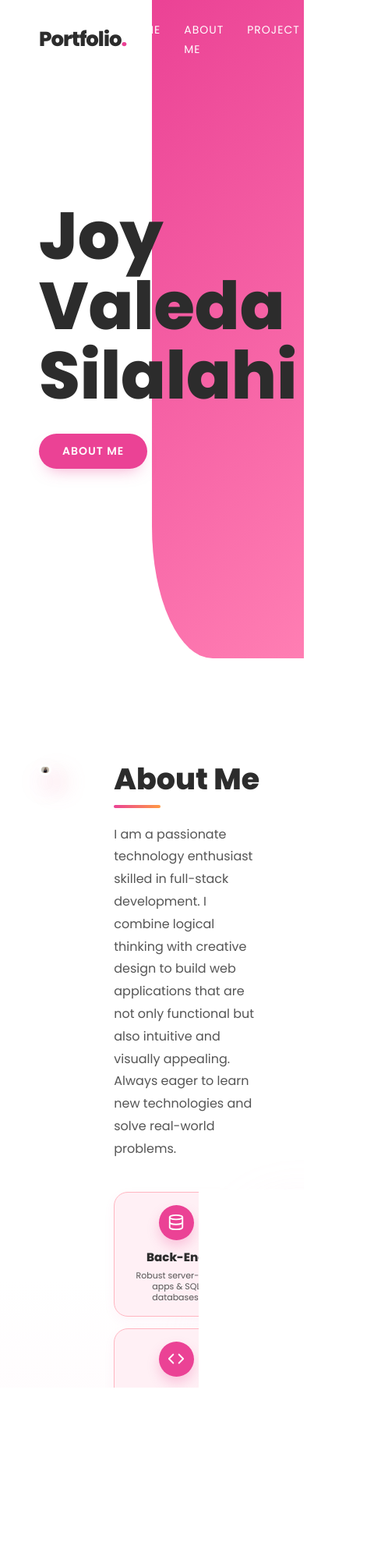
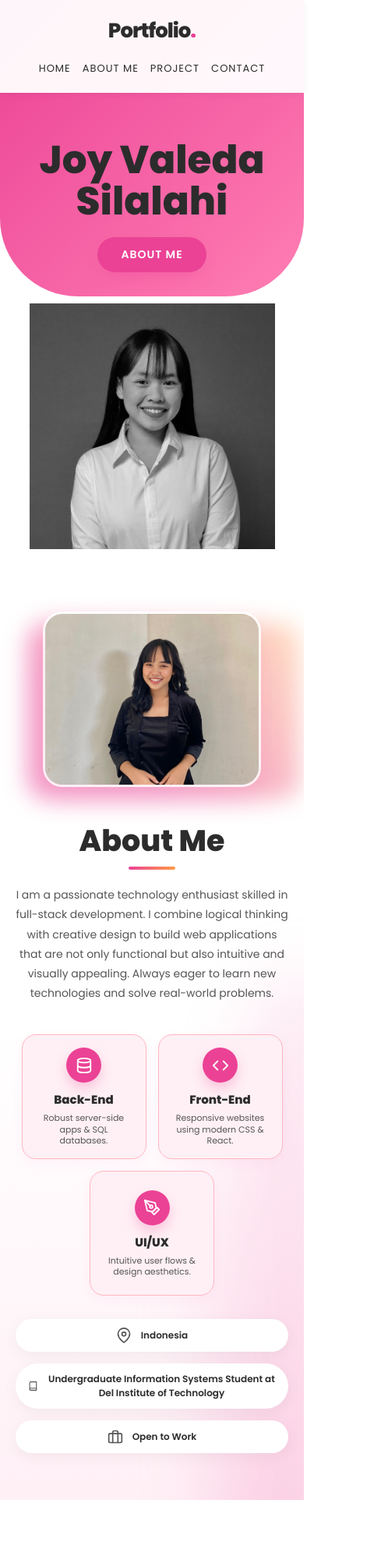
Before and after one commit to JoySilalahi/JoySilalahi.github.io, a plain HTML site: page index.html in a window 390 px wide. Shown: the top 2000 px of the page at 78% size, 489 px wide, since content can reach past the window. After the commit the page ends 1923 px from the top, so only its background shows below. Drawn offline with Linux system fonts and the light colour scheme.

Commit message:
fix mobile responsive

```diff
--- a/style.css
+++ b/style.css
@@ -17,13 +17,24 @@
     font-family: 'Poppins', sans-serif;
 }
 
+/* PENGAMAN: Agar gambar tidak meledak ukurannya */
 img {
     max-width: 100%;
+    height: auto;
     display: block;
 }
 
-html { scroll-behavior: smooth; }
-body { background-color: #fff; overflow-x: hidden; color: var(--text-dark); }
+html {
+    scroll-behavior: smooth;
+}
+
+body {
+    background-color: #fff;
+    /* PENTING: Mencegah scroll samping di HP */
+    overflow-x: hidden;
+    width: 100%;
+    color: var(--text-dark);
+}
 
 /* =========================================
    2. HEADER & DEKORASI
@@ -138,115 +149,149 @@ nav a:hover { opacity: 0.8; }
     color: var(--text-gray); line-height: 1.8; margin-bottom: 40px; font-size: 16px;
 }
 
-/* --- FIX: UKURAN MINI CARDS (SQUARE 160px) --- */
+/* MINI CARDS (Square Fixed) */
 .mini-cards {
-    display: flex;
-    gap: 15px;
-    flex-wrap: wrap;
+    display: flex; gap: 15px; flex-wrap: wrap;
 }
 
 .card-item {
-    /* MENGUNCI UKURAN KOTAK */
-    width: 160px;
-    height: 160px;
-
-    background-color: var(--card-pink-bg);
-    border: 1px solid var(--card-pink-border);
-    border-radius: 18px;
-
-    /* Pengaturan Isi Tengah */
-    padding: 15px;
-    display: flex;
-    flex-direction: column;
-    justify-content: center;
-    align-items: center;
-    text-align: center;
-
-    box-shadow: 0 5px 15px rgba(235, 66, 149, 0.05);
-    transition: all 0.3s ease;
+    width: 160px; height: 160px;
+    background-color: var(--card-pink-bg); border: 1px solid var(--card-pink-border);
+    border-radius: 18px; padding: 15px;
+    display: flex; flex-direction: column; justify-content: center; align-items: center; text-align: center;
+    box-shadow: 0 5px 15px rgba(235, 66, 149, 0.05); transition: all 0.3s ease;
 }
-
 .card-item:hover {
-    transform: translateY(-5px);
-    background-color: #fff;
-    border-color: var(--primary-pink);
+    transform: translateY(-5px); background-color: #fff; border-color: var(--primary-pink);
     box-shadow: 0 15px 30px rgba(235, 66, 149, 0.15);
 }
-
 .card-icon {
-    width: 45px;
-    height: 45px;
-    background-color: var(--primary-pink);
-    border-radius: 50%;
-    display: flex;
-    align-items: center;
-    justify-content: center;
-    margin: 0 auto 10px;
+    width: 45px; height: 45px; background-color: var(--primary-pink);
+    border-radius: 50%; display: flex; align-items: center; justify-content: center; margin-bottom: 10px;
     box-shadow: 0 8px 15px rgba(235, 66, 149, 0.25);
 }
+.card-icon svg { stroke: #fff; width: 22px; height: 22px; }
+.card-item h4 { font-size: 15px; font-weight: 700; color: var(--text-dark); margin-bottom: 5px; }
+.card-item p { font-size: 11px; color: var(--text-gray); line-height: 1.3; margin-bottom: 0; padding: 0 2px; }
 
-.card-icon svg {
-    stroke: #fff;
-    width: 22px;
-    height: 22px;
-}
-
-.card-item h4 {
-    font-size: 15px;
-    font-weight: 700;
-    color: var(--text-dark);
-    margin-bottom: 5px;
-}
-
-.card-item p {
-    font-size: 11px;
-    color: var(--text-gray);
-    line-height: 1.3;
-    margin-bottom: 0;
-    padding: 0 2px;
-}
-
-/* --- ABOUT INFO (STACKED PILLS DENGAN HOVER) --- */
+/* ABOUT INFO (STACKED PILLS) */
 .about-info {
-    width: 100%;
-    margin-top: 30px;
-    display: flex;
-    flex-direction: column; /* Susun ke bawah */
-    align-items: flex-start;
-    gap: 15px;
+    width: 100%; margin-top: 30px;
+    display: flex; flex-direction: column; align-items: flex-start; gap: 15px;
 }
 
 .info-item {
-    display: inline-flex;
-    align-items: center;
-    gap: 12px;
-    background-color: #fff;
-    padding: 12px 25px;
-    border-radius: 50px;
-    font-size: 14px;
-    font-weight: 600;
-    color: var(--text-dark);
-    box-shadow: 0 5px 20px rgba(0, 0, 0, 0.05);
-    transition: all 0.3s ease;
-
-    /* Border transparan default */
+    display: inline-flex; align-items: center; gap: 12px;
+    background-color: #fff; padding: 12px 25px; border-radius: 50px;
+    font-size: 14px; font-weight: 600; color: var(--text-dark);
+    box-shadow: 0 5px 20px rgba(0, 0, 0, 0.05); transition: all 0.3s ease;
     border: 1px solid transparent;
 }
+.info-item svg { stroke: #555; transition: 0.3s ease; }
 
-/* Warna icon default (abu) */
-.info-item svg {
-    stroke: #555;
-    transition: 0.3s ease;
-}
-
-/* EFEK HOVER: Muncul border pink & text pink */
 .info-item:hover {
     transform: translateX(5px);
-    border: 1px solid var(--primary-pink);
-    color: var(--primary-pink);
+    border: 1px solid var(--primary-pink); color: var(--primary-pink);
     box-shadow: 0 8px 25px rgba(235, 66, 149, 0.15);
 }
+.info-item:hover svg { stroke: var(--primary-pink); }
 
-.info-item:hover svg {
-    stroke: var(--primary-pink);
+/* =========================================
+   MEDIA QUERIES (WAJIB ADA UNTUK MOBILE)
+   Pastikan ini ada di baris paling bawah!
+   ========================================= */
+
+@media screen and (max-width: 768px) {
+
+    /* 1. Header & Navigasi Mobile */
+    header {
+        flex-direction: column;
+        gap: 15px;
+        padding: 20px;
+        background-color: rgba(255,255,255,0.95);
+        position: sticky; top: 0; /* Menu nempel di atas */
+        box-shadow: 0 2px 10px rgba(0,0,0,0.05);
+    }
+
+    nav ul {
+        gap: 15px;
+        flex-wrap: wrap;
+        justify-content: center;
+    }
+    nav a { color: var(--text-dark); font-size: 13px; }
+
+    /* 2. Hero Section Mobile */
+    .hero-section {
+        flex-direction: column;
+        height: auto;
+        padding: 40px 20px 0;
+        align-items: center;
+        text-align: center;
+    }
+
+    .pink-bg {
+        width: 100%; height: 45vh;
+        border-radius: 0 0 100px 100px;
+    }
+
+    .text-content {
+        padding-right: 0;
+        margin-bottom: 40px;
+        margin-top: 20px;
+        align-self: center;
+    }
+    .text-content h1 { font-size: 50px; margin-bottom: 20px; }
+
+    .image-content {
+        width: 100%;
+        justify-content: center;
+    }
+    .image-content img {
+        width: 90%; max-width: 350px;
+    }
+
+    /* 3. About Section Mobile */
+    .about-section { padding: 60px 20px; }
+
+    .about-container {
+        flex-direction: column;
+        gap: 40px;
+        align-items: center;
+    }
+
+    .about-image { width: 100%; }
+    .about-image img { width: 280px; } /* Foto lebih kecil di HP */
+
+    .about-text {
+        padding-top: 0;
+        width: 100%;
+        display: flex;
+        flex-direction: column;
+        align-items: center; /* Rata tengah semua item */
+    }
+
+    .section-title-left { text-align: center; }
+    .section-title-left::after { margin: 5px auto 0; }
+    .description { text-align: center; font-size: 14px; }
+
+    /* Kartu di Tengah */
+    .mini-cards {
+        justify-content: center;
+        width: 100%;
+    }
+
+    /* Info Tags di Tengah */
+    .about-info {
+        align-items: center; /* Agar pills di tengah */
+        width: 100%;
+    }
+
+    .info-item {
+        width: 100%; /* Tombol jadi lebar penuh di HP biar gampang dipencet */
+        justify-content: center;
+        text-align: center;
+        font-size: 12px;
+        white-space: normal; /* Text boleh turun baris */
+        padding: 10px 15px;
+    }
 }
```
